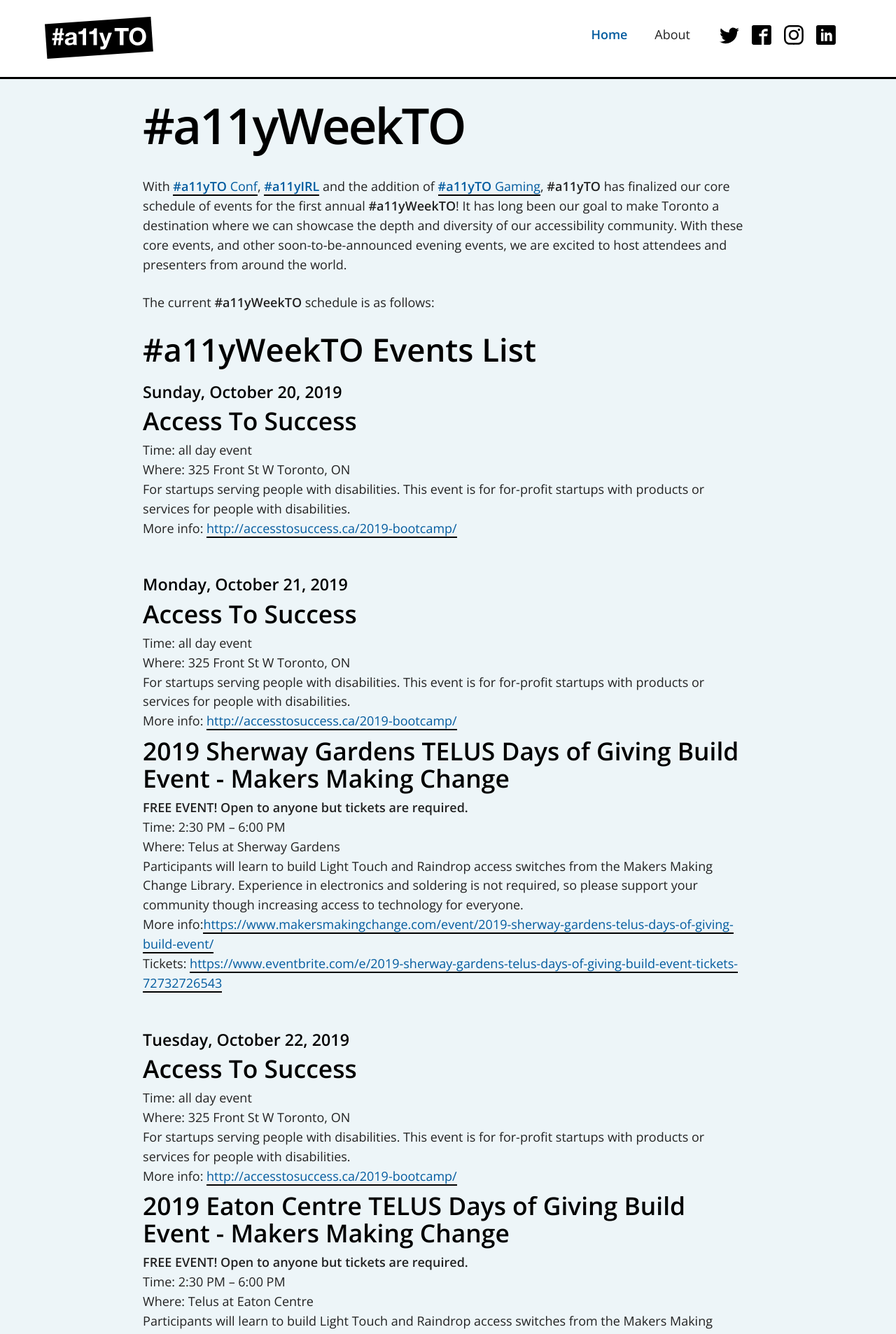
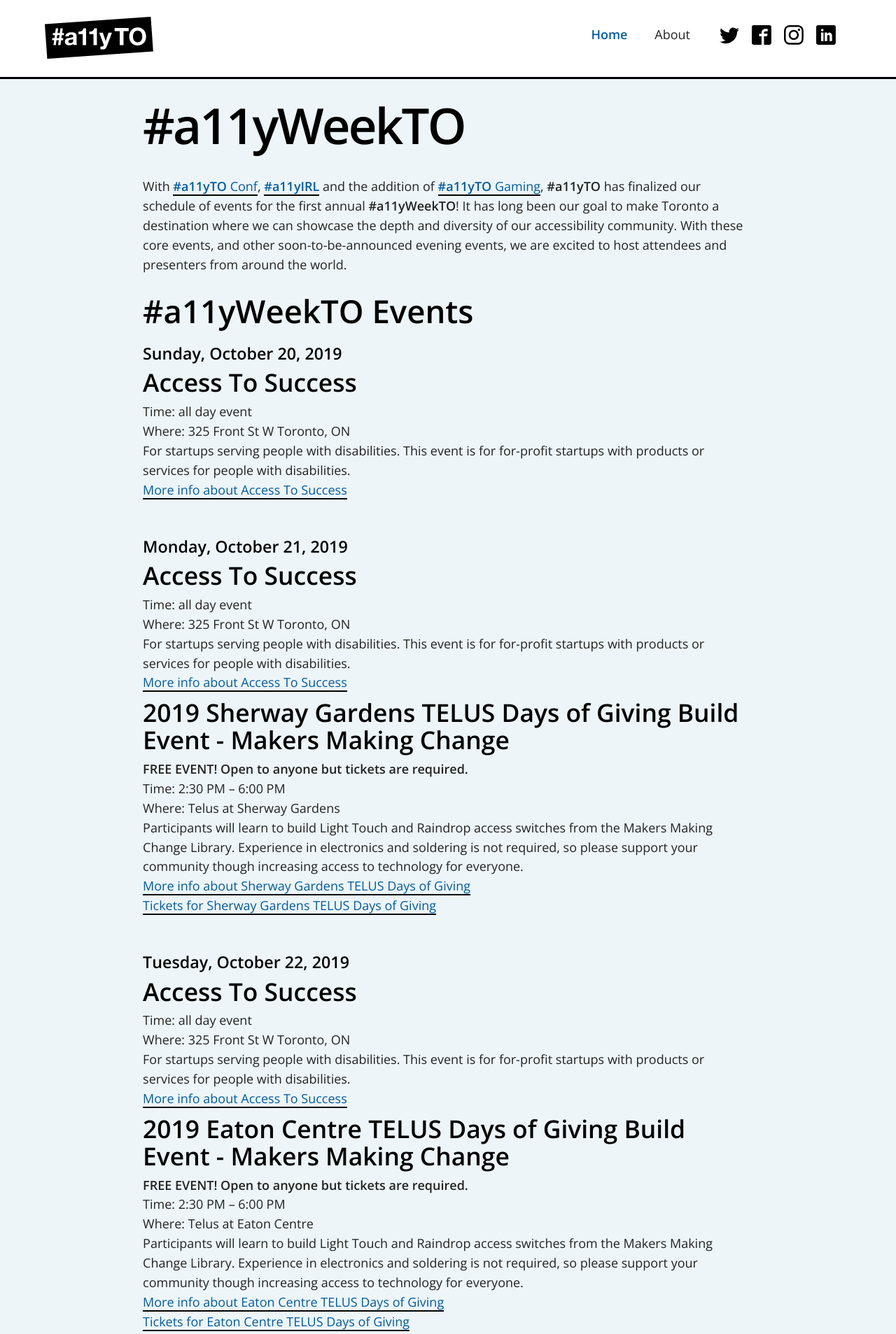
Before and after one commit to a11yTO/A11yTO-Main, a Jekyll site: the page built from index.html, in a window 1280 px wide. Shown: the top 1907 px of the page at 70% size. Built offline with Jekyll 4.4.1, drawn with Linux system fonts in a browser that asks for light colours; some of the changed text lies outside the part shown.

Commit message:
Update copy

```diff
--- a/index.html
+++ b/index.html
@@ -7,11 +7,10 @@
 ---
 
         <h1 class="page-title">#a11yWeekTO</h1>
-        <p>With <a href="http://conf.a11yto.com/"><strong>#a11yTO</strong> Conf</a>, <a href="http://irl.a11yto.com/"><strong>#a11yIRL</strong></a> and the addition of <a href="http://gaming.a11yto.com/"><strong>#a11yTO</strong> Gaming</a>, <strong>#a11yTO</strong> has finalized our core schedule of events for the first annual <strong>#a11yWeekTO</strong>! It has long been our goal to make Toronto a destination where we can showcase the depth and diversity of our accessibility community. With these core events, and other soon-to-be-announced evening events, we are excited to host attendees and presenters from around the world.</p>
-        <p>The current <strong>#a11yWeekTO</strong> schedule is as follows:</p>
+        <p>With <a href="http://conf.a11yto.com/"><strong>#a11yTO</strong> Conf</a>, <a href="http://irl.a11yto.com/"><strong>#a11yIRL</strong></a> and the addition of <a href="http://gaming.a11yto.com/"><strong>#a11yTO</strong> Gaming</a>, <strong>#a11yTO</strong> has finalized our schedule of events for the first annual <strong>#a11yWeekTO</strong>! It has long been our goal to make Toronto a destination where we can showcase the depth and diversity of our accessibility community. With these core events, and other soon-to-be-announced evening events, we are excited to host attendees and presenters from around the world.</p>
 
-        <section class="events-list">
-          <h2>#a11yWeekTO Events List</h2>
+        <section class="a11yweekto-events">
+          <h2>#a11yWeekTO Events</h2>
 
           <h3 class="sub-head">Sunday, October 20, 2019</h3>
 
@@ -19,7 +18,7 @@
           <p>Time: all day event</p>
           <p>Where: 325 Front St W Toronto, ON</p>
           <p>For startups serving people with disabilities. This event is for for-profit startups with products or services for people with disabilities.</p>
-          <p class="more-info">More info: <a href="http://accesstosuccess.ca/2019-bootcamp/">http://accesstosuccess.ca/2019-bootcamp/</a></p>
+          <p class="more-info"><a href="http://accesstosuccess.ca/2019-bootcamp/">More info about Access To Success</a></p>
 
           <h3 class="sub-head">Monday, October 21, 2019</h3>
 
@@ -27,14 +26,14 @@
           <p>Time: all day event</p>
           <p>Where: 325 Front St W Toronto, ON</p>
           <p>For startups serving people with disabilities. This event is for for-profit startups with products or services for people with disabilities.</p>
-          <p>More info: <a href="http://accesstosuccess.ca/2019-bootcamp/">http://accesstosuccess.ca/2019-bootcamp/</a></p>
+          <p><a href="http://accesstosuccess.ca/2019-bootcamp/">More info about Access To Success</a></p>
           <h4>2019 Sherway Gardens TELUS Days of Giving Build Event - Makers Making Change</h4>
           <p><b>FREE EVENT! Open to anyone but tickets are required.</b></p>
           <p>Time: 2:30 PM – 6:00 PM</p>
           <p>Where: Telus at Sherway Gardens</p>
           <p>Participants will learn to build Light Touch and Raindrop access switches from the Makers Making Change Library. Experience in electronics and soldering is not required, so please support your community though increasing access to technology for everyone.</p>
-          <p>More info:<a href="https://www.makersmakingchange.com/event/2019-sherway-gardens-telus-days-of-giving-build-event/">https://www.makersmakingchange.com/event/2019-sherway-gardens-telus-days-of-giving-build-event/ </a></p>
-          <p class="tickets">Tickets: <a href="https://www.eventbrite.com/e/2019-sherway-gardens-telus-days-of-giving-build-event-tickets-72732726543">https://www.eventbrite.com/e/2019-sherway-gardens-telus-days-of-giving-build-event-tickets-72732726543 </a></p>
+          <p><a href="https://www.makersmakingchange.com/event/2019-sherway-gardens-telus-days-of-giving-build-event/">More info about Sherway Gardens TELUS Days of Giving</a></p>
+          <p class="tickets"><a href="https://www.eventbrite.com/e/2019-sherway-gardens-telus-days-of-giving-build-event-tickets-72732726543">Tickets for Sherway Gardens TELUS Days of Giving</a></p>
 
           <h3 class="sub-head">Tuesday, October 22, 2019</h3>
 
@@ -42,15 +41,15 @@
           <p>Time: all day event</p>
           <p>Where: 325 Front St W Toronto, ON</p>
           <p>For startups serving people with disabilities. This event is for for-profit startups with products or services for people with disabilities.</p>
-          <p>More info: <a href="http://accesstosuccess.ca/2019-bootcamp/">http://accesstosuccess.ca/2019-bootcamp/</a></p>
+          <p><a href="http://accesstosuccess.ca/2019-bootcamp/">More info about Access To Success</a></p>
 
           <h4>2019 Eaton Centre TELUS Days of Giving Build Event - Makers Making Change</h4>
           <p><b>FREE EVENT! Open to anyone but tickets are required.</b></p>
           <p>Time: 2:30 PM – 6:00 PM</p>
           <p>Where: Telus at Eaton Centre</p>
           <p>Participants will learn to build Light Touch and Raindrop access switches from the Makers Making Change Library. Experience in electronics and soldering is not required, so please support your community though increasing access to technology for everyone.</p>
-          <p>More info:<a href="https://www.makersmakingchange.com/event/2019-toronto-telus-days-of-giving-build-event-2/">https://www.makersmakingchange.com/event/2019-toronto-telus-days-of-giving-build-event-2/ </a></p>
-          <p class="tickets">Tickets: <a href="https://www.eventbrite.com/e/2019-toronto-telus-days-of-giving-build-event-tickets-72729348439">https://www.eventbrite.com/e/2019-toronto-telus-days-of-giving-build-event-tickets-72729348439</a></p>
+          <p><a href="https://www.makersmakingchange.com/event/2019-toronto-telus-days-of-giving-build-event-2/">More info about Eaton Centre TELUS Days of Giving</a></p>
+          <p class="tickets"><a href="https://www.eventbrite.com/e/2019-toronto-telus-days-of-giving-build-event-tickets-72729348439">Tickets for Eaton Centre TELUS Days of Giving</a></p>
 
           <h3 class="sub-head">Wednesday, October 23, 2019</h3>
 
@@ -58,15 +57,15 @@
           <p>Time: all day event</p>
           <p>Where: TELUS< - 25 York St, Toronto/p>
           <p>#a11yTO is excited to announce our first #a11yIRL, or Accessibility in Real Life, Conference, a one-day event focused specifically on the built environment.</p>
-          <p>More info: <a href="https://irl.a11yto.com">https://irl.a11yto.com</a> </p>
-          <p class="tickets">Tickets: <a href="https://www.eventbrite.ca/e/a11yirl-accessibility-in-real-life-tickets-61654329760">https://www.eventbrite.ca/e/a11yirl-accessibility-in-real-life-tickets-61654329760</a></p>
+          <p><a href="https://irl.a11yto.com">More Info about #a11yIRL</a></p>
+          <p class="tickets"><a href="https://www.eventbrite.ca/e/a11yirl-accessibility-in-real-life-tickets-61654329760">Tickets for #a11yIRL</a></p>
 
           <h4>#a11yWeekTO Accessible Karaoke</h4>
           <p><b>FREE EVENT! Open to anyone but tickets are required.</b></p>
           <p>Time: 7:00 PM - 10:00 PM</p>
           <p>Where: Shopify - 80 Spadina Ave, Toronto</p>
           <p>#a11yTO is proud to announce that we have partnered with Deque and Shopify to bring Accessible Karaoke to #a11yWeekTO!</p>
-          <p class="tickets">Tickets: <a href="https://www.eventbrite.ca/e/a11yweekto-karaoke-tickets-75747640231">https://www.eventbrite.ca/e/a11yweekto-karaoke-tickets-75747640231</a></p>
+          <p class="tickets"><a href="https://www.eventbrite.ca/e/a11yweekto-karaoke-tickets-75747640231">Tickets for #a11yWeekTO Accessible Karaoke</a></p>
 
           <h3 class="sub-head">Thursday, October 24, 2019</h3>
 
@@ -74,8 +73,8 @@
           <p>Time: all day event</p>
           <p>Where: TELUS - 25 York St, Toronto</p>
           <p>Our flagship event! A carefully curated playlist of talks, focused on digital accessibility.</p>
-          <p>More info: <a href="https://conf.a11yto.com">https://conf.a11yto.com</a> </p>
-          <p class="tickets">Tickets: <a href="https://www.eventbrite.ca/e/a11yto-conference-2019-tickets-59185809349">https://www.eventbrite.ca/e/a11yto-conference-2019-tickets-59185809349</a></p>
+          <p><a href="https://conf.a11yto.com">More info about #a11yTO Conf</a></p>
+          <p class="tickets"><a href="https://www.eventbrite.ca/e/a11yto-conference-2019-tickets-59185809349">Tickets for #a11yTO Conf</a></p>
 
           <h4>#a11yTO Conf Day One Reception</h4>
           <p>#a11yTO Conf badge-holder event.</p>
@@ -89,23 +88,23 @@
           <p>Time: all day event</p>
           <p>Where: TELUS - 25 York St, Toronto</p>
           <p>Our flagship event! A carefully curated playlist of talks, focused on digital accessibility.</p>
-          <p>More info: <a href="https://conf.a11yto.com">https://conf.a11yto.com</a> </p>
-          <p class="tickets">Tickets: <a href="https://www.eventbrite.ca/e/a11yto-conference-2019-tickets-59185809349">https://www.eventbrite.ca/e/a11yto-conference-2019-tickets-59185809349</a></p>
+          <p><a href="https://conf.a11yto.com">More Info about #a11yTO Conf</a> </p>
+          <p class="tickets"><a href="https://www.eventbrite.ca/e/a11yto-conference-2019-tickets-59185809349">Tickets for #a11yTO Conf</a></p>
 
           <h4>#a11yWeekTO Tweetup</h4>
           <p><b>FREE EVENT! Open to anyone but tickets are required.</b></p>
           <p>Time: 6:00 PM - 9:00 PM</p>
           <p>Where: Slack HQ - 171 John St., Toronto</p>
           <p>We've partnered with our good friends at Slack to provide an evening of lightning talks and conversation entirely curated from questions asked on Twitter!</p>
-          <p class="tickets">Tickets: <a href="https://www.eventbrite.ca/e/a11yto-conf-tweetup-tickets-75744908059">https://www.eventbrite.ca/e/a11yto-conf-tweetup-tickets-75744908059</a></p>
+          <p class="tickets"><a href="https://www.eventbrite.ca/e/a11yto-conf-tweetup-tickets-75744908059">Tickets for #a11yWeekTO Tweetup</a></p>
 
           <h3 class="sub-head">Saturday, October 26, 2019</h3>
           <h4>#a11yTO Gaming</h4>
           <p>Time: all day event</p>
           <p>Where: TELUS - 25 York St, Toronto<p>
           <p>A one day, single track unconference for accessible gaming!</p>
-          <p>More info: <a href="https://gaming.a11yto.com">https://gaming.a11yto.com</a> </p>
-          <p class="tickets">Tickets: <a href="https://www.eventbrite.ca/e/a11yto-gaming-tickets-65534372071">https://www.eventbrite.ca/e/a11yto-gaming-tickets-65534372071</a></p>
+          <p><a href="https://gaming.a11yto.com">More Info about #a11yTO Gaming</a></p>
+          <p class="tickets"><a href="https://www.eventbrite.ca/e/a11yto-gaming-tickets-65534372071">Tickets for #a11yTO Gaming</a></p>
         </section>
 
         <!-- <ul>
--- a/styles.scss
+++ b/styles.scss
@@ -544,7 +544,7 @@
 /* -------------------------------------------------------------------------
 * #a11yTO.com Branded Events structure & styles
 * ------------------------------------------------------------------------- */
-.events-list {
+.a11yweekto-events {
   margin-bottom: 1.5em;
   h4 {
     font-size: $base-font-size*1.75;
```
Also changed, not shown: styles.css, 1 other file.
